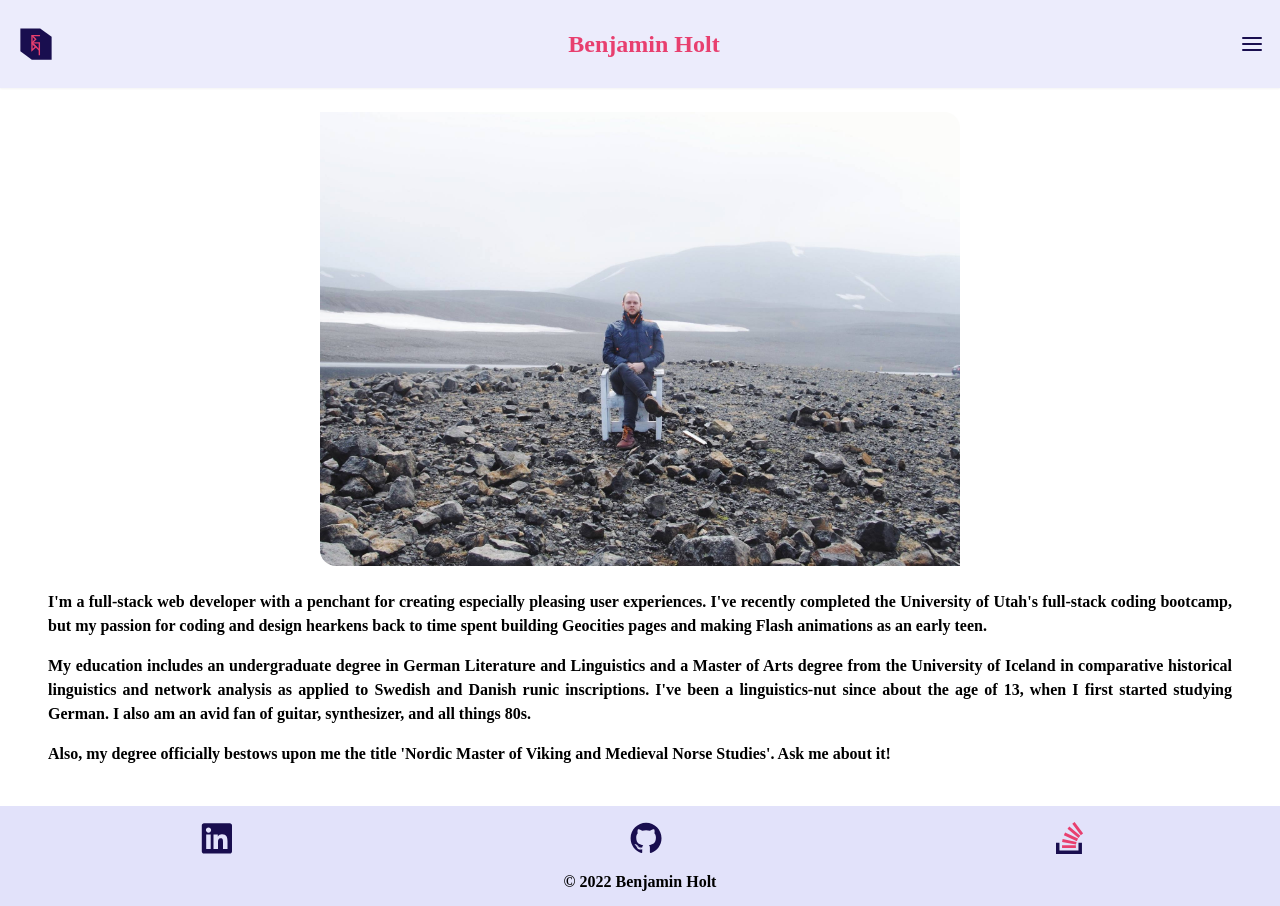
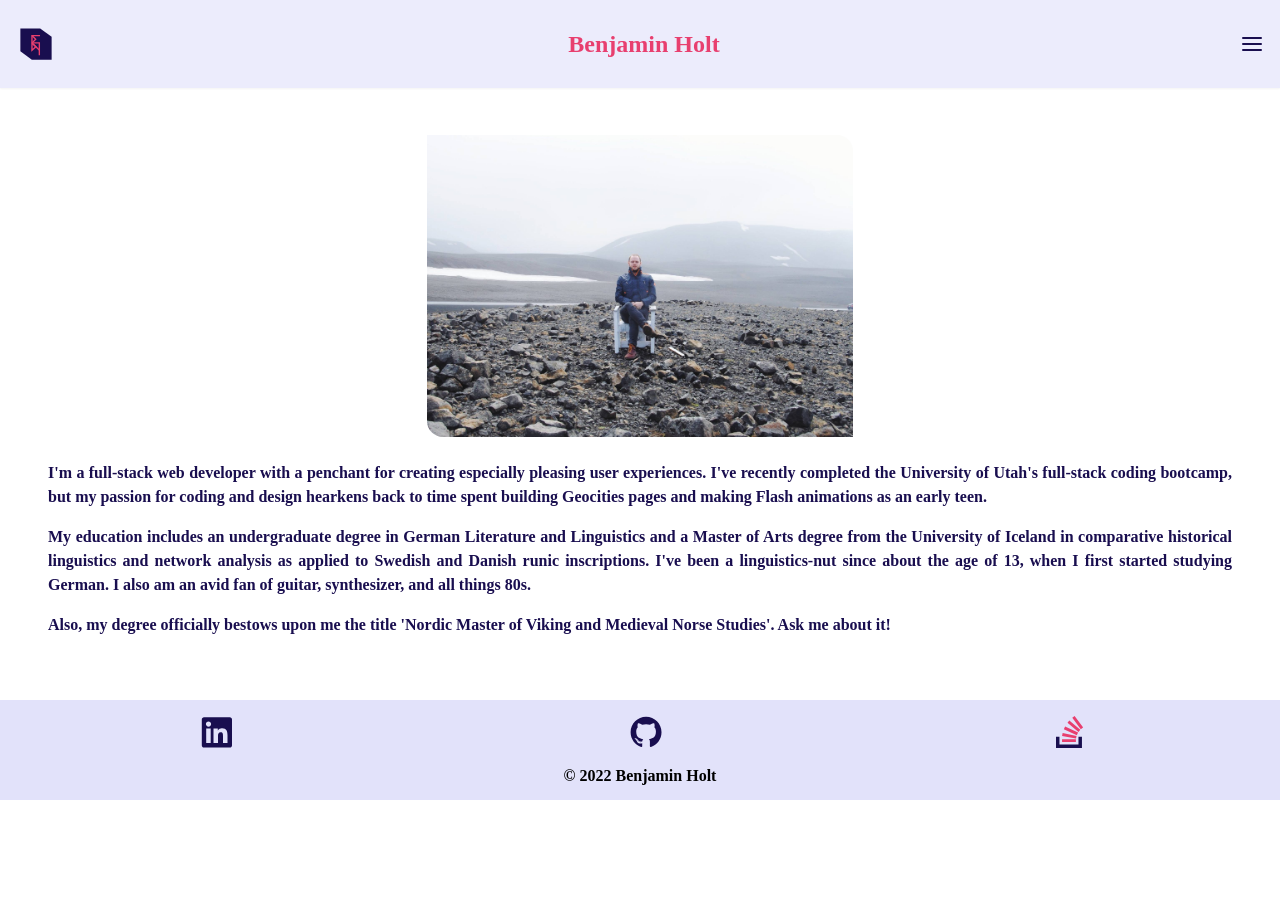
Before and after one commit to Thorulfr/Thorulfr.github.io, a React (Create React App) app: page / in a window 1280 px wide. After the commit the page ends 800 px from the top, so only its background shows below. Built offline with nearby package versions, Linux system fonts and the light colour scheme; a web font is replaced by a local one.

Commit message:
Resized elements, font color

```diff
--- a/src/components/Project/Project.jsx
+++ b/src/components/Project/Project.jsx
@@ -4,7 +4,7 @@ import React from 'react';
 function Project(project) {
     return (
         <div className="m-2 rounded-lg flex flex-col justify-around items-center xl:px-16">
-            <span className="text-lg text-center m-1 underline underline-offset-1 decoration-1">
+            <span className="text-lg text-center m-1 underline underline-offset-1 decoration-1 lg:text-xl">
                 {project.project.name}
             </span>
             <img
--- a/src/pages/AboutMe.jsx
+++ b/src/pages/AboutMe.jsx
@@ -3,11 +3,11 @@ import React from 'react';
 
 const AboutMe = () => {
     return (
-        <main className="flex flex-col my-6 sm:items-center sm:justify-center">
+        <main className="flex flex-col my-6 text-theme-purple sm:items-center sm:justify-center 2xl:text-lg">
             <img
                 src="assets/images/self-portrait.jpg"
                 alt="Benjamin in a lava field in northern Iceland"
-                className="mb-6 mx-12 rounded-bl-2xl rounded-tr-2xl sm:w-2/3 md:w-1/2"
+                className="mb-6 mx-12 rounded-bl-2xl rounded-tr-2xl sm:w-2/3 md:w-1/2 lg:w-1/3"
             ></img>
             <div className="text-justify px-6 sm:px-12 2xl:px-60">
                 <p>
--- a/src/pages/Contact.jsx
+++ b/src/pages/Contact.jsx
@@ -45,7 +45,7 @@ const Contact = () => {
     }
 
     return (
-        <main className="grow text-theme-purple px-4 flex flex-col sm:items-center sm:justify-center md:px-12 lg:px-32 2xl:px-52">
+        <main className="grow text-theme-purple px-4 flex flex-col sm:items-center sm:justify-center md:px-12 lg:px-32 lg:text-xl 2xl:px-52">
             <div className="m-4 px-12 xl:px-16 2xl:px-20">
                 <p className="text-justify">
                     Want to collaborate? Looking for a killer website? Just
--- a/src/pages/Resume.jsx
+++ b/src/pages/Resume.jsx
@@ -3,9 +3,9 @@ import React from 'react';
 
 const Resume = () => {
     return (
-        <main className="grow flex flex-col justify-around items-center px-4 md:px-12 lg:px-32">
+        <main className="grow flex flex-col justify-around items-center px-4 md:px-12 lg:px-32 lg:text-xl">
             <div className="mt-4 flex flex-col justify-around items-center text-theme-purple">
-                <p className="mb-4">My proficiencies:</p>
+                <p className="mb-4">My proficiencies</p>
                 <div className="flex flex-wrap justify-center">
                     <img
                         src="https://img.shields.io/badge/javascript-%23323330.svg?style=for-the-badge&logo=javascript&logoColor=%23F7DF1E"
```
